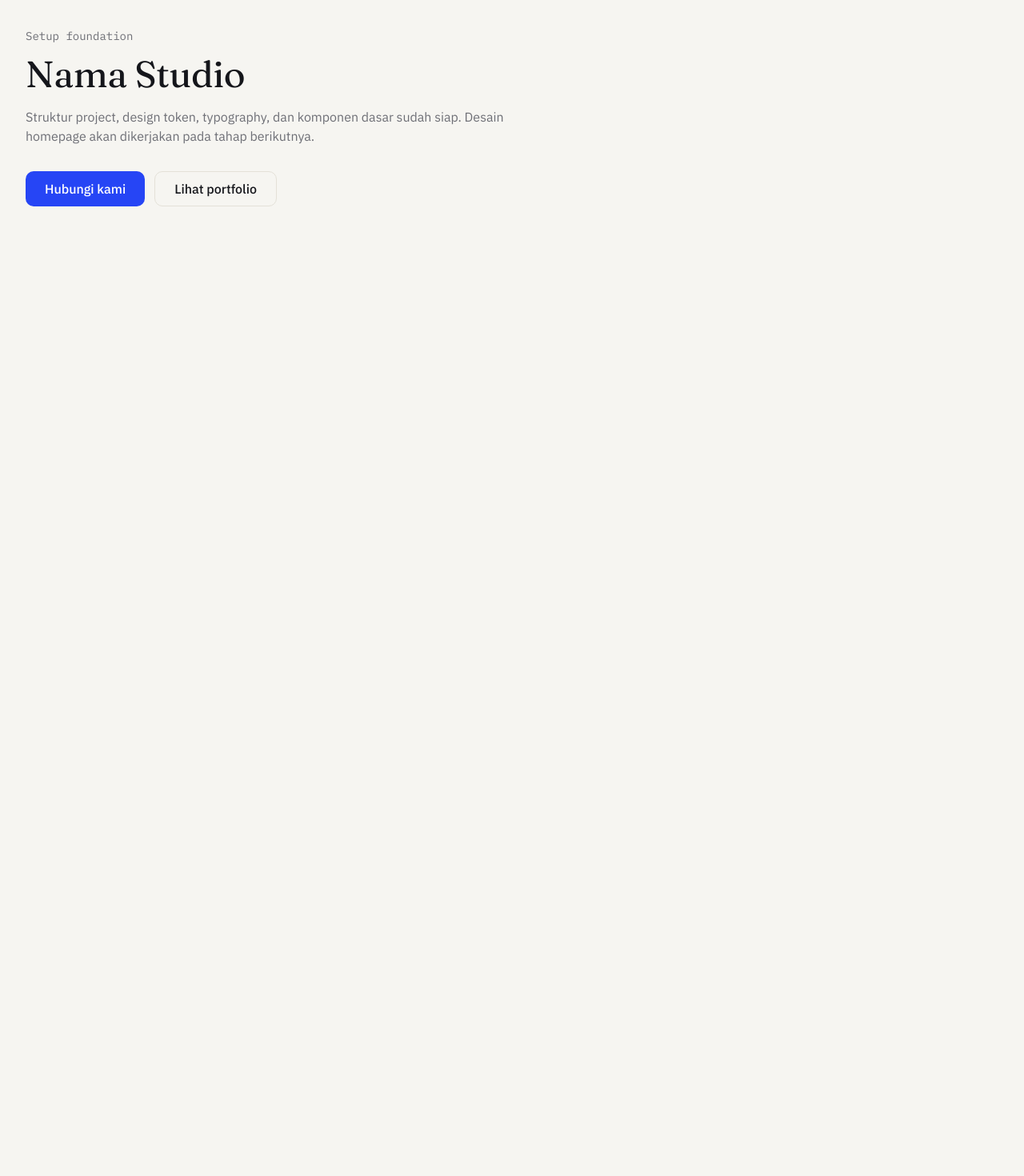
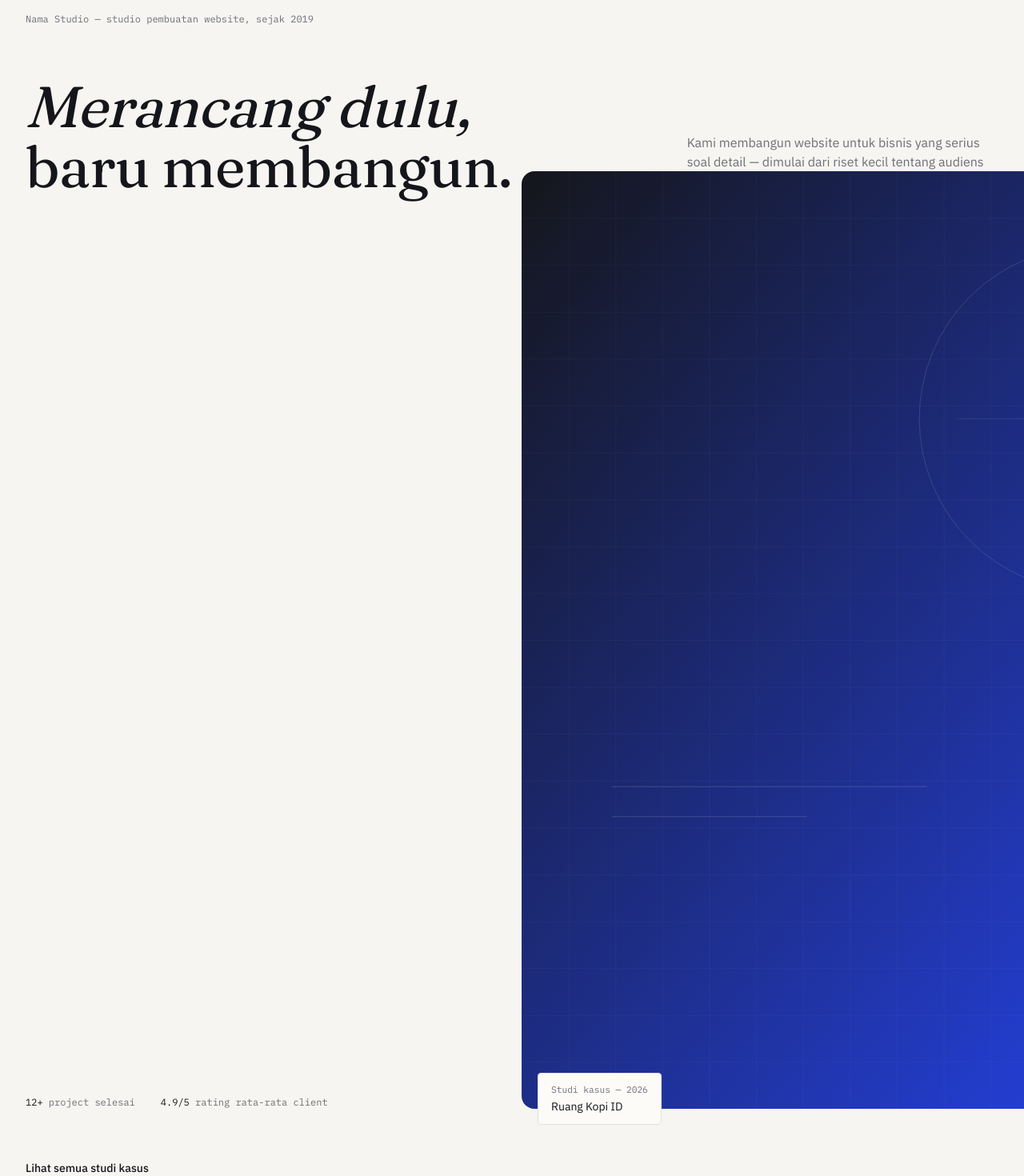
Before and after one commit to naufaldzakwannn/webstudio, a Next.js app: page / in a window 1280 px wide. Shown: the part 120-1590 px from the top of the page at 80% size. Before the commit the page ends 800 px from the top, so only its background shows below. Built offline with nearby package versions, Linux system fonts and the light colour scheme.

Commit message:
Adding Hero

```diff
--- a/app/globals.css
+++ b/app/globals.css
@@ -122,3 +122,22 @@
     scroll-behavior: auto !important;
   }
 }
+
+/* Entrance animation tipis — dipakai terbatas (mis. Hero), bukan di semua elemen.
+   Hanya opacity + transform, sekali jalan saat halaman dimuat. */
+@layer utilities {
+  @keyframes fade-up {
+    from {
+      opacity: 0;
+      transform: translateY(14px);
+    }
+    to {
+      opacity: 1;
+      transform: translateY(0);
+    }
+  }
+
+  .animate-fade-up {
+    animation: fade-up 0.8s cubic-bezier(0.2, 0.7, 0.2, 1) both;
+  }
+}
--- a/app/page.tsx
+++ b/app/page.tsx
@@ -1,23 +1,5 @@
-import { Section } from "@/components/ui/Section";
-import { Container } from "@/components/ui/Container";
-import { Button } from "@/components/ui/Button";
+import { Hero } from "@/components/sections/Hero";
 
 export default function HomePage() {
-  return (
-    <Section>
-      <Container>
-        <p className="font-mono text-sm text-muted">Setup foundation</p>
-        <h1 className="mt-3 text-4xl text-foreground">Nama Studio</h1>
-        <p className="mt-4 text-muted">Struktur project, design token, typography, dan komponen dasar sudah siap. Desain homepage akan dikerjakan pada tahap berikutnya.</p>
-        <div className="mt-8 flex gap-3">
-          <Button href="/contact" variant="primary">
-            Hubungi kami
-          </Button>
-          <Button href="/portfolio" variant="secondary">
-            Lihat portfolio
-          </Button>
-        </div>
-      </Container>
-    </Section>
-  );
+  return <Hero />;
 }
--- /dev/null
+++ b/components/sections/Hero.tsx
@@ -0,0 +1,67 @@
+import Image from "next/image";
+import Link from "next/link";
+import { Container } from "@/components/ui/Container";
+
+export function Hero() {
+  return (
+    <section className="relative overflow-hidden pt-12 pb-28 md:pt-16 md:pb-40">
+      <Container>
+        <div className="grid grid-cols-1 gap-y-16 md:grid-cols-12 md:gap-x-6">
+          {/* Kicker */}
+          <p className="animate-fade-up font-mono text-xs text-muted md:col-span-5" style={{ animationDelay: "0ms" }}>
+            Nama Studio — studio pembuatan website, sejak 2019
+          </p>
+
+          {/* Headline besar, asimetris: berhenti di kolom 8 dari 12, bukan full-width */}
+          <h1 className="animate-fade-up font-display text-[clamp(2.75rem,3vw+2.1rem,5.75rem)] leading-[1.04] text-foreground md:col-span-8 md:col-start-1" style={{ animationDelay: "80ms" }}>
+            <span className="italic">Merancang dulu,</span>
+            <br />
+            baru membangun.
+          </h1>
+
+          {/* Paragraf pendukung — digeser ke kanan-bawah headline, bukan ditumpuk lurus di bawahnya */}
+          <p className="animate-fade-up text-base text-muted md:col-span-4 md:col-start-9 md:self-end md:pb-2" style={{ animationDelay: "160ms" }}>
+            Kami membangun website untuk bisnis yang serius soal detail — dimulai dari riset kecil tentang audiens Anda, selesai di baris kode terakhir.
+          </p>
+
+          {/* Metadata kecil pendukung, kolom kiri — fungsi bukti sosial ringan */}
+          <div className="animate-fade-up flex gap-8 font-mono text-xs text-muted md:col-span-5 md:col-start-1 md:self-end" style={{ animationDelay: "240ms" }}>
+            <p>
+              <span className="text-foreground">12+</span> project selesai
+            </p>
+            <p>
+              <span className="text-foreground">4.9/5</span> rating rata-rata client
+            </p>
+          </div>
+
+          {/* Visual project — menjorok keluar grid ke kanan, tumpang-tindih ke atas
+              lewat -mt negatif di desktop, dengan floating label di sudutnya. */}
+          <div className="animate-fade-up group relative md:col-span-6 md:col-start-7 md:-mt-24 md:mr-[calc(50%-50vw)]" style={{ animationDelay: "320ms" }}>
+            <div className="relative aspect-[4/5] overflow-hidden rounded-(--radius-lg)">
+              <Image
+                src="/projects/featured-01.svg"
+                alt="Preview visual salah satu project — studi kasus Ruang Kopi ID"
+                fill
+                priority
+                sizes="(min-width: 768px) 40vw, 90vw"
+                className="object-cover transition-transform duration-700 ease-out group-hover:scale-[1.03]"
+              />
+            </div>
+
+            {/* Floating label */}
+            <div className="absolute -bottom-5 left-5 rounded-(--radius-sm) border border-border bg-surface px-4 py-3 shadow-none transition-transform duration-300 ease-out group-hover:-translate-y-1">
+              <p className="font-mono text-[0.7rem] text-muted">Studi kasus — 2026</p>
+              <p className="mt-0.5 text-sm text-foreground">Ruang Kopi ID</p>
+            </div>
+          </div>
+
+          {/* Satu tautan tenang, bukan sepasang tombol "Get Started / View Work" */}
+          <Link href="/portfolio" className="animate-fade-up group/link relative inline-flex w-fit items-center text-sm font-medium text-foreground md:col-span-4 md:col-start-1" style={{ animationDelay: "400ms" }}>
+            Lihat semua studi kasus
+            <span aria-hidden="true" className="absolute -bottom-1 left-0 h-px w-full origin-left scale-x-[0.4] bg-foreground transition-transform duration-300 ease-out group-hover/link:scale-x-100 group-hover/link:bg-accent" />
+          </Link>
+        </div>
+      </Container>
+    </section>
+  );
+}
```
Also changed, not shown: public/projects/featured-01.svg (added).
